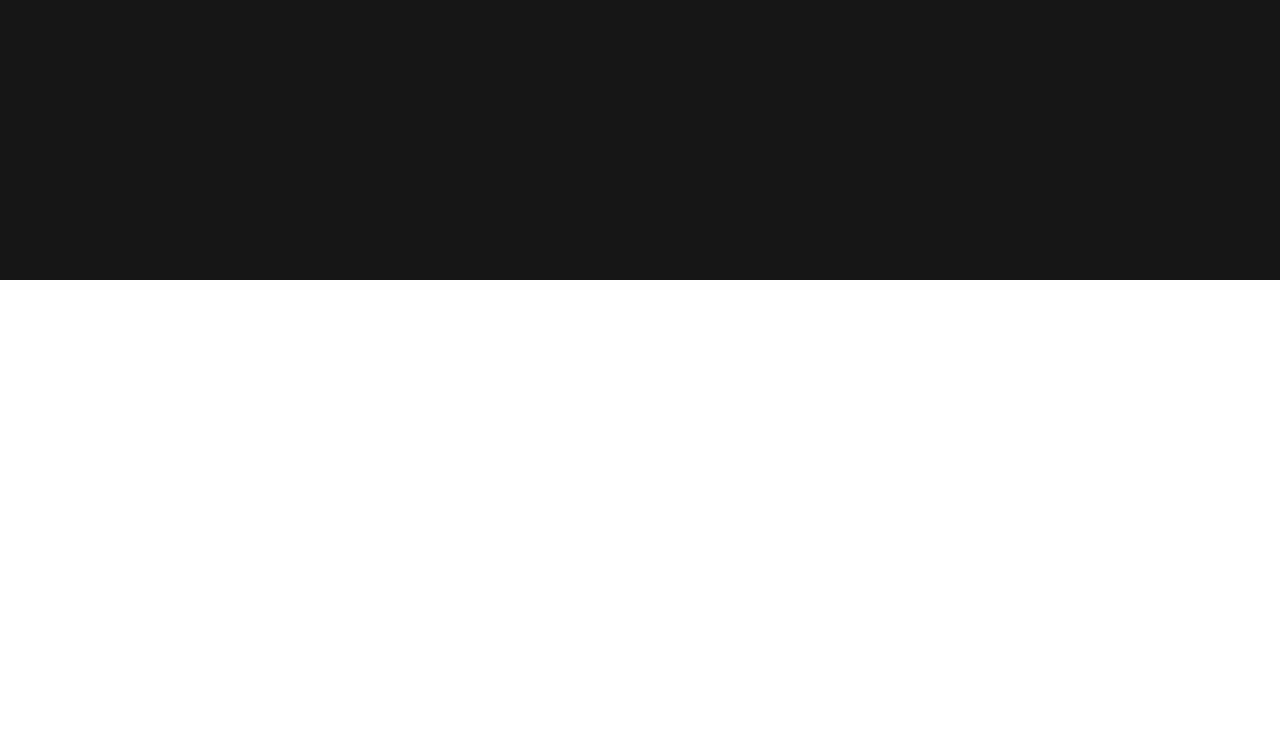
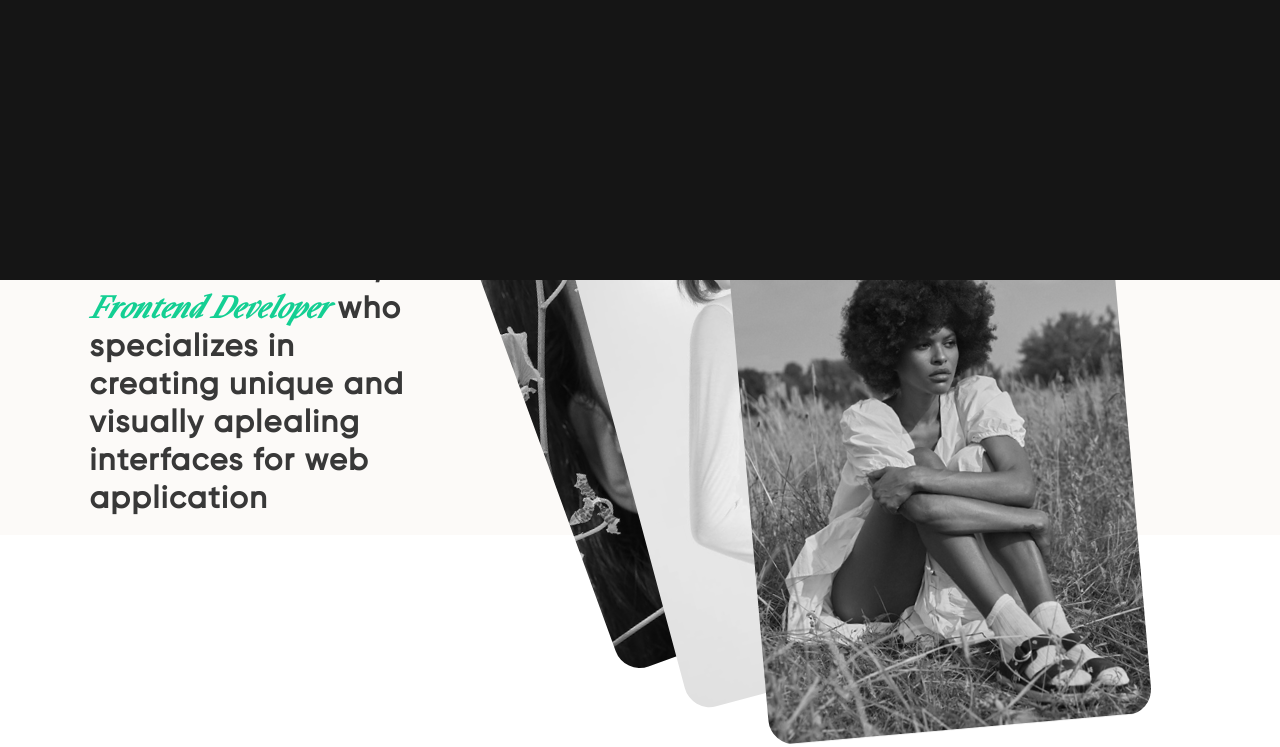
Before and after one commit to arnavankush30/Portfolio, a plain HTML site: page index.html in a window 1280 px wide. Shown: the part 520-1267 px from the top of the page. Before the commit the page ends 800 px from the top, so only its background shows below. Drawn offline with nearby package versions, Linux system fonts and the light colour scheme.

Commit message:
Created Cards and small intro

```diff
--- a/index.html
+++ b/index.html
@@ -61,6 +61,16 @@
         <h1 class="mazius  reveal">Frontend</h1>
         <h1 class="reveal space ">Developer</h1>
       </div>
+      <div class="imagery">
+        <div class="img-left">
+          <h1>I am Arnav Ankush, a <br><span class="mazius">Frontend Developer </span>who <br> specializes in  <br>creating  unique and <br> visually aplealing <br> interfaces for web <br>application</h1>
+        </div>
+        <div class="img-right">
+          <div class="img-container"></div>
+          <div class="img-container"></div>
+          <div class="img-container"></div>
+        </div>
+      </div>
     </div>
     <script
       src="https://cdnjs.cloudflare.com/ajax/libs/gsap/3.12.5/gsap.min.js"
--- a/style.scss
+++ b/style.scss
@@ -218,7 +218,7 @@ body {
 
 .button:hover,
 .button:focus {
-  color: $link;
+  color: $primary;
 }
 
 .button:hover:before,
@@ -234,14 +234,14 @@ body {
 }
 
 .row {
-  margin-top: 5vw;
+  margin-top: 2vw;
   display: flex;
   align-items: center;
   justify-content: space-between;
   width: 100%;
   color: $text-main;
   padding: 0 3.5vw;
-  line-height: 1;
+  line-height: 1.2;
   padding-right: 12vw;
 
   h1 {
@@ -276,3 +276,65 @@ body {
 img {
   margin-left: 3.5vw;
 }
+
+.imagery {
+  display: flex;
+  align-items: center;
+  justify-content: space-between;
+  margin-top: 20vw;
+  width: 100%;
+  padding: 0 7vw;
+
+  .img-left {
+    width: 30%;
+    height: auto;
+
+    h1 {
+      font-weight: 600;
+      letter-spacing: 1.5px;
+      font-size: 2.4vw;
+      color: $text-main;
+      span {
+        font-style: italic;
+      }
+    }
+  }
+  .img-right {
+    display: flex;
+    align-items: center;
+    justify-content: center;
+    position: relative;
+    height: 300px;
+    width: 60%;
+
+    .img-container {
+      position: absolute;
+      width: 30vw;
+      height: 45vw;
+      border-radius: 2vw;
+      filter: grayscale(1);
+      transition: all cubic-bezier(0.19, 1, 0.22, 1) 1s;
+    }
+    .img-container:hover {
+      filter: grayscale(0);
+    }
+  }
+  .img-container:nth-child(1) {
+    transform: translate(-40%, -8%) rotate(-20deg);
+    background-image: url(./assets/images/card1.a0552dbc.png);
+    background-size: cover;
+    background-position: center;
+  }
+  .img-container:nth-child(2) {
+    transform: translate(-15%, 0%) rotate(-15deg);
+    background-image: url(./assets/images/card2.cfc820ab.png);
+    background-size: cover;
+    background-position: center;
+  }
+  .img-container:nth-child(3) {
+    transform: translate(20%, 10%) rotate(-5deg);
+    background-image: url(./assets/images/card3.b705d81b.png);
+    background-size: cover;
+    background-position: center;
+  }
+}
```
Also changed, not shown: assets/images/card1.a0552dbc.png (added), assets/images/card2.cfc820ab.png (added), assets/images/card3.b705d81b.png (added), style.css, 1 other file.
